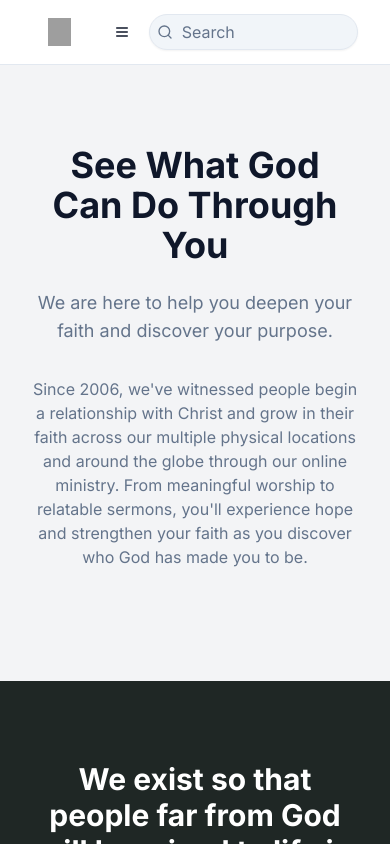
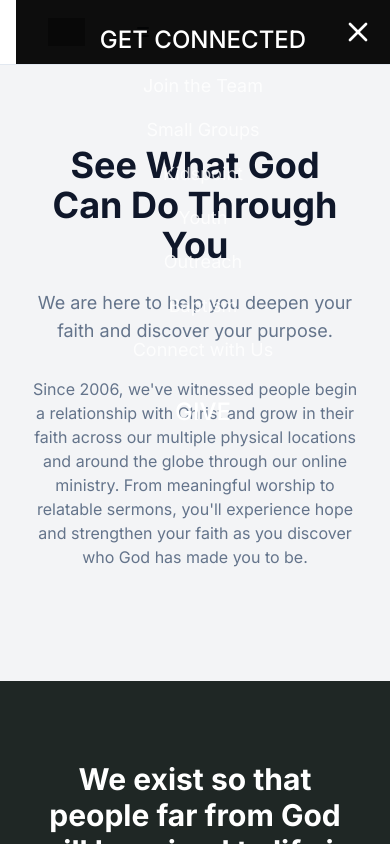
Before and after one commit to bcardea/church_site, a Next.js app: page /about in a window 390 px wide. Both pictures are taken after a click on the button 121 px from the left and 32 px from the top of the page. Shown: the top 844 px of the page. Built offline with nearby package versions, Linux system fonts and the light colour scheme; grey boxes are pictures that could not be loaded.

Commit message:
feat: Style hero, fix mobile nav, and remove search

```diff
--- a/src/components/header/main-nav.tsx
+++ b/src/components/header/main-nav.tsx
@@ -2,8 +2,8 @@
 
 import Link from "next/link";
 import Image from "next/image";
-import { Menu, ChevronDown } from "lucide-react";
-import { useState } from "react";
+import { Menu, ChevronDown, X } from "lucide-react";
+import { useState, useEffect } from "react";
 
 import { Button } from "@/components/ui/button";
 import { cn } from "@/lib/utils";
@@ -46,11 +46,57 @@ function DropdownMenu({ label, items, isOpen, onToggle }: DropdownMenuProps) {
   );
 }
 
+function MobileNav({ isOpen, onLinkClick, aboutUsItems, getConnectedItems }: { isOpen: boolean; onLinkClick: () => void; aboutUsItems: any[]; getConnectedItems: any[] }) {
+  if (!isOpen) return null;
+
+  return (
+    <div className="fixed inset-0 bg-black bg-opacity-95 z-50 flex flex-col items-center justify-center text-white md:hidden">
+      <button onClick={onLinkClick} className="absolute top-4 right-4 text-white">
+        <X className="h-8 w-8" />
+      </button>
+      <nav className="flex flex-col items-center space-y-8 text-center">
+        <Link href="/im-new" className="text-2xl font-medium" onClick={onLinkClick}>I'M NEW</Link>
+        <div className="flex flex-col items-center space-y-4">
+          <h3 className="text-2xl font-medium">ABOUT US</h3>
+          {aboutUsItems.map(item => (
+            <Link key={item.href} href={item.href} className="text-lg text-white/80" onClick={onLinkClick}>{item.label}</Link>
+          ))}
+        </div>
+        <Link href="/our-why" className="text-2xl font-medium" onClick={onLinkClick}>OUR WHY</Link>
+        <Link href="https://www.youtube.com/@Lifepoint_HamptonRoads" className="text-2xl font-medium" target="_blank" rel="noopener noreferrer" onClick={onLinkClick}>WATCH</Link>
+        <div className="flex flex-col items-center space-y-4">
+          <h3 className="text-2xl font-medium">GET CONNECTED</h3>
+          {getConnectedItems.map(item => (
+            <Link key={item.href} href={item.href} className="text-lg text-white/80" target={item.href.startsWith('http') ? '_blank' : '_self'} rel="noopener noreferrer" onClick={onLinkClick}>{item.label}</Link>
+          ))}
+        </div>
+        <Link href="https://lifepointhamptonroads.churchcenter.com/giving" className="text-2xl font-medium" target="_blank" rel="noopener noreferrer" onClick={onLinkClick}>GIVE</Link>
+      </nav>
+    </div>
+  );
+}
+
 export function MainNav({
   className,
   ...props
 }: React.HTMLAttributes<HTMLElement>) {
   const [openDropdown, setOpenDropdown] = useState<string | null>(null);
+  const [isMobileMenuOpen, setIsMobileMenuOpen] = useState(false);
+
+  useEffect(() => {
+    if (isMobileMenuOpen) {
+      document.body.style.overflow = 'hidden';
+    } else {
+      document.body.style.overflow = 'auto';
+    }
+    return () => {
+      document.body.style.overflow = 'auto';
+    };
+  }, [isMobileMenuOpen]);
+
+  const handleMobileMenuToggle = () => {
+    setIsMobileMenuOpen(!isMobileMenuOpen);
+  };
 
   const handleDropdownToggle = (dropdownName: string) => {
     setOpenDropdown(openDropdown === dropdownName ? null : dropdownName);
@@ -137,9 +183,16 @@ export function MainNav({
         </Link>
       </div>
 
-      <Button variant="ghost" size="icon" className="md:hidden ml-auto">
+      <Button variant="ghost" size="icon" className="md:hidden ml-auto" onClick={handleMobileMenuToggle}>
         <Menu className="h-5 w-5" />
       </Button>
+
+      <MobileNav
+        isOpen={isMobileMenuOpen}
+        onLinkClick={handleMobileMenuToggle}
+        aboutUsItems={aboutUsItems}
+        getConnectedItems={getConnectedItems}
+      />
     </nav>
   );
 }
--- a/src/components/header/site-header.tsx
+++ b/src/components/header/site-header.tsx
@@ -1,5 +1,5 @@
 import { MainNav } from "@/components/header/main-nav";
-import { Search } from "@/components/header/search";
+
 
 export function SiteHeader() {
   return (
@@ -7,7 +7,7 @@ export function SiteHeader() {
       <div className="container flex h-16 items-center">
         <MainNav className="mx-4" />
         <div className="ml-auto flex items-center space-x-4">
-          <Search />
+
         </div>
       </div>
     </header>
--- a/src/components/home/hero-section.tsx
+++ b/src/components/home/hero-section.tsx
@@ -46,7 +46,9 @@ export async function HeroSection() {
       <div className="relative z-10 container h-full flex flex-col justify-end pb-16">
         <div className="max-w-3xl text-white">
           <h1 className="uppercase tracking-tight text-4xl md:text-5xl lg:text-6xl font-bold drop-shadow-md">
-            {heroContent.title}
+            {heroContent.title.split(' ').slice(0, -1).join(' ')}
+            {' '}
+            <span className="font-light">{heroContent.title.split(' ').pop()}</span>
           </h1>
           {heroContent.subtitle && (
             <p className="mt-4 text-xl font-medium">{heroContent.subtitle}</p>
```
